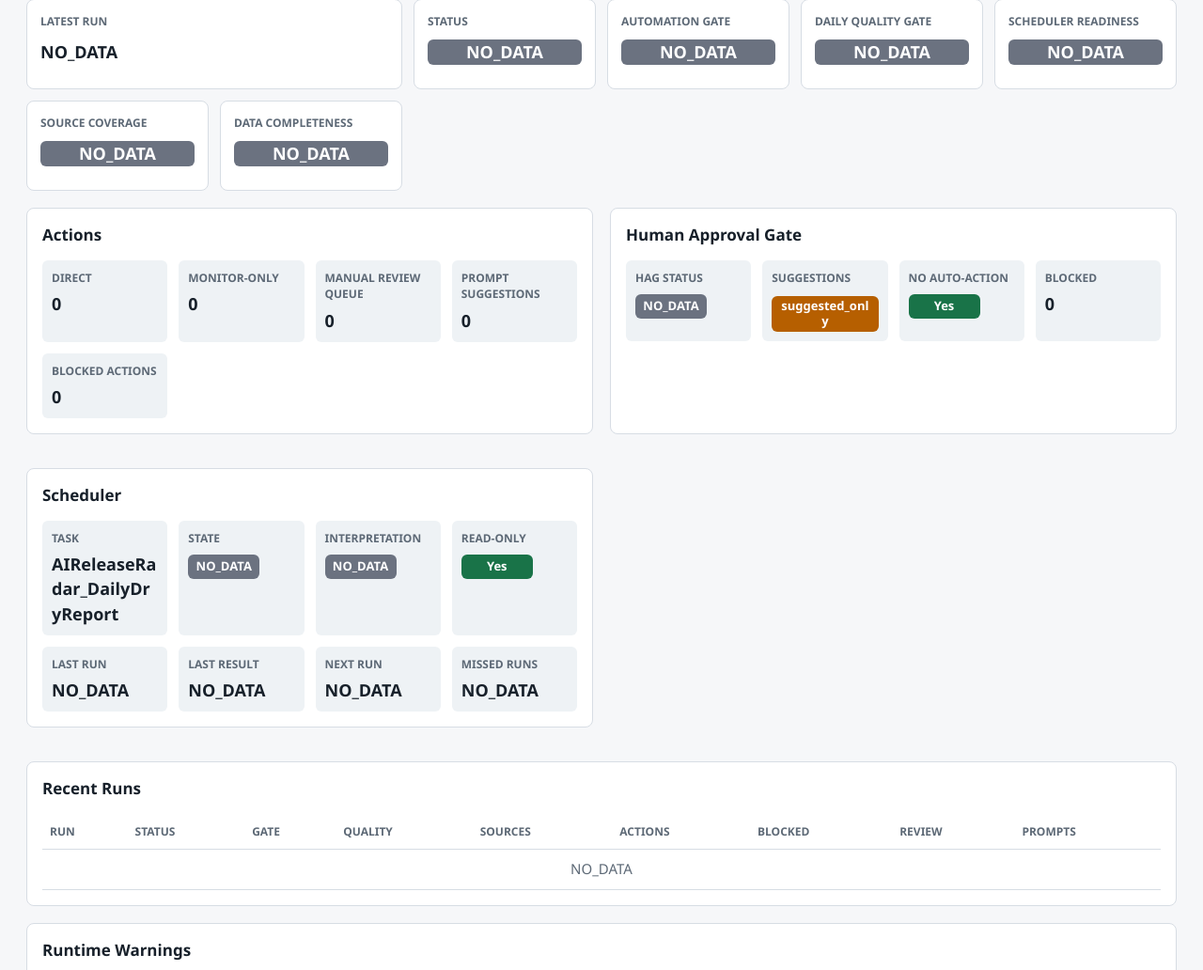
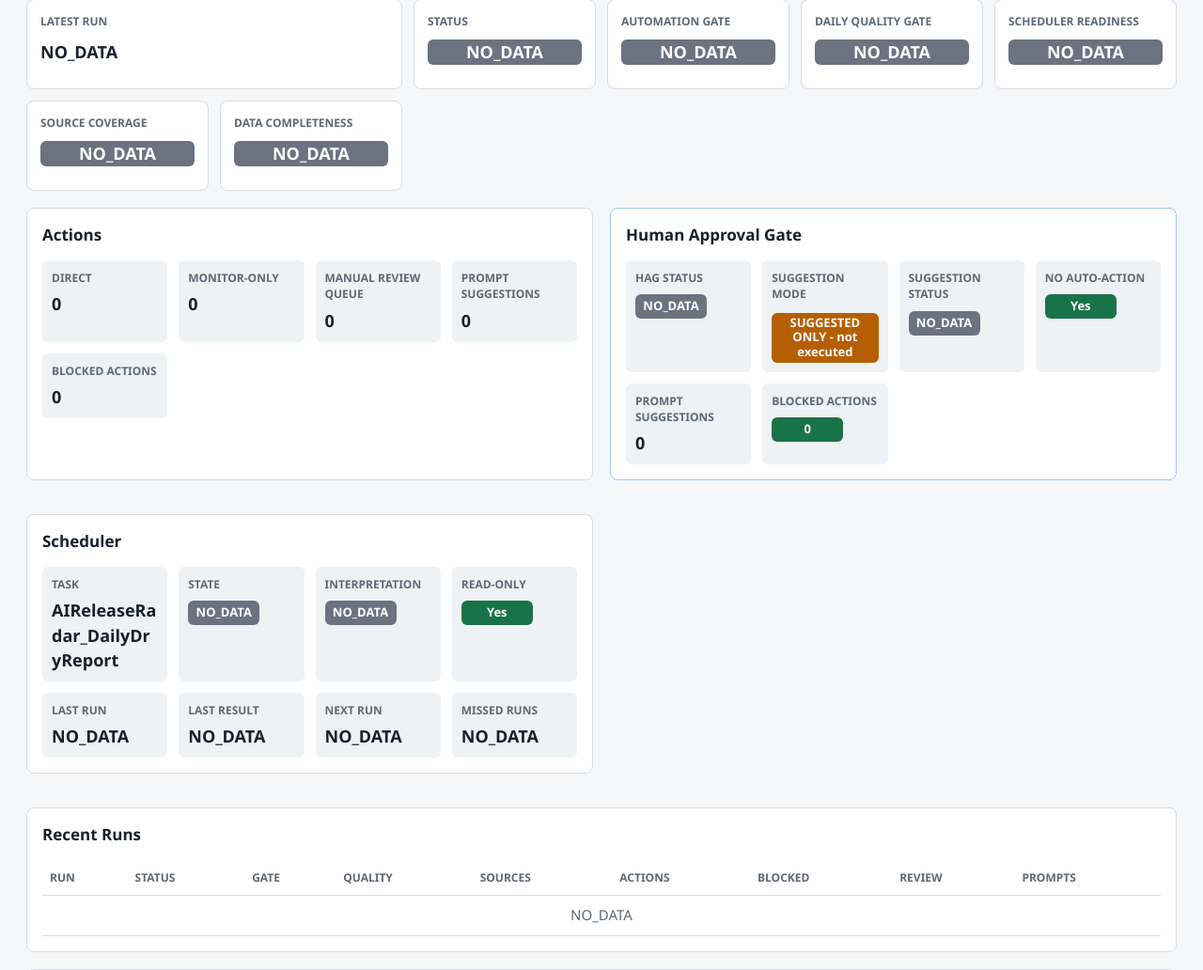
Before and after one commit to AlbertoFerrari71/AI_Release_Radar, a FastAPI app: page / in a window 1280 px wide. Shown: the part 132-1164 px from the top of the page at 94% size. Run offline with FastAPI, Linux system fonts and the light colour scheme; parts of the project's set-up code (start-up, migrations or seed data) failed here and were passed over.

Commit message:
0920) Improve HAG and prompt suggestions UX

```diff
--- a/radar_web/run_locator.py
+++ b/radar_web/run_locator.py
@@ -48,6 +48,7 @@ class RunCandidate:
     blocked_action_count: int = 0
     manual_review_queue_count: int = 0
     prompt_suggestions_count: int = 0
+    prompt_suggestions_status: str = "NO_DATA"
     files: dict[str, str] = field(default_factory=dict)
     warnings: tuple[str, ...] = field(default_factory=tuple)
 
@@ -71,6 +72,7 @@ class RunCandidate:
             "blocked_action_count": self.blocked_action_count,
             "manual_review_queue_count": self.manual_review_queue_count,
             "prompt_suggestions_count": self.prompt_suggestions_count,
+            "prompt_suggestions_status": self.prompt_suggestions_status,
             "files": dict(self.files),
             "warnings": list(self.warnings),
         }
@@ -256,6 +258,7 @@ def _candidate_from_dir(run_dir: Path) -> RunCandidate:
             summary_data.get("prompt_suggestions_count")
             or prompt_suggestions.get("suggestions_count")
         ),
+        prompt_suggestions_status=_string(prompt_suggestions.get("status")),
         files=files,
         warnings=tuple(sorted(set(warnings))),
     )
--- a/radar_web/templates/index.html
+++ b/radar_web/templates/index.html
@@ -84,7 +84,7 @@
           </dl>
         </div>
 
-        <div class="panel">
+        <div class="panel emphasis">
           <h2>Human Approval Gate</h2>
           <dl class="facts">
             <div>
@@ -92,16 +92,24 @@
               <dd><span class="badge {{ latest.hag_status | status_class if latest else 'status-no-data' }}">{{ latest.hag_status if latest else 'NO_DATA' }}</span></dd>
             </div>
             <div>
-              <dt>suggestions</dt>
-              <dd><span class="badge status-review">suggested_only</span></dd>
+              <dt>suggestion mode</dt>
+              <dd><span class="badge status-review">SUGGESTED ONLY - not executed</span></dd>
+            </div>
+            <div>
+              <dt>suggestion status</dt>
+              <dd><span class="badge {{ latest.prompt_suggestions_status | status_class if latest else 'status-no-data' }}">{{ latest.prompt_suggestions_status if latest else 'NO_DATA' }}</span></dd>
             </div>
             <div>
               <dt>no auto-action</dt>
               <dd><span class="badge status-pass">{{ true | yes_no }}</span></dd>
             </div>
             <div>
-              <dt>blocked</dt>
-              <dd>{{ latest.blocked_action_count if latest else 0 }}</dd>
+              <dt>prompt suggestions</dt>
+              <dd>{{ latest.prompt_suggestions_count if latest else 0 }}</dd>
+            </div>
+            <div>
+              <dt>blocked actions</dt>
+              <dd><span class="badge {{ 'HOLD' | status_class if latest and latest.blocked_action_count else 'status-pass' }}">{{ latest.blocked_action_count if latest else 0 }}</span></dd>
             </div>
           </dl>
         </div>
```
Also changed, not shown: tests/test_radar_web_app.py (+3 -1 lines), tests/test_radar_web_run_locator.py (+1 -0 lines).
